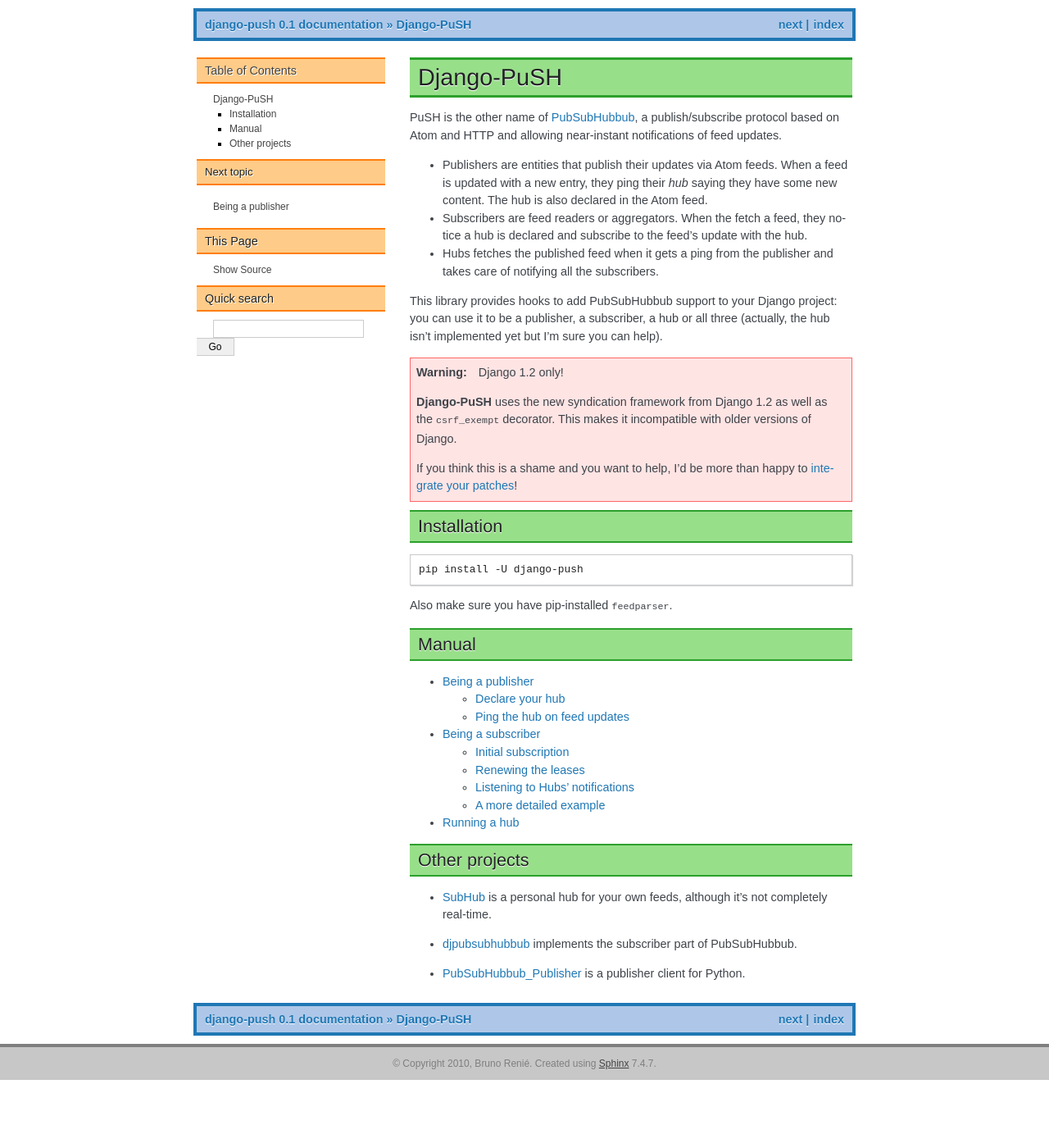
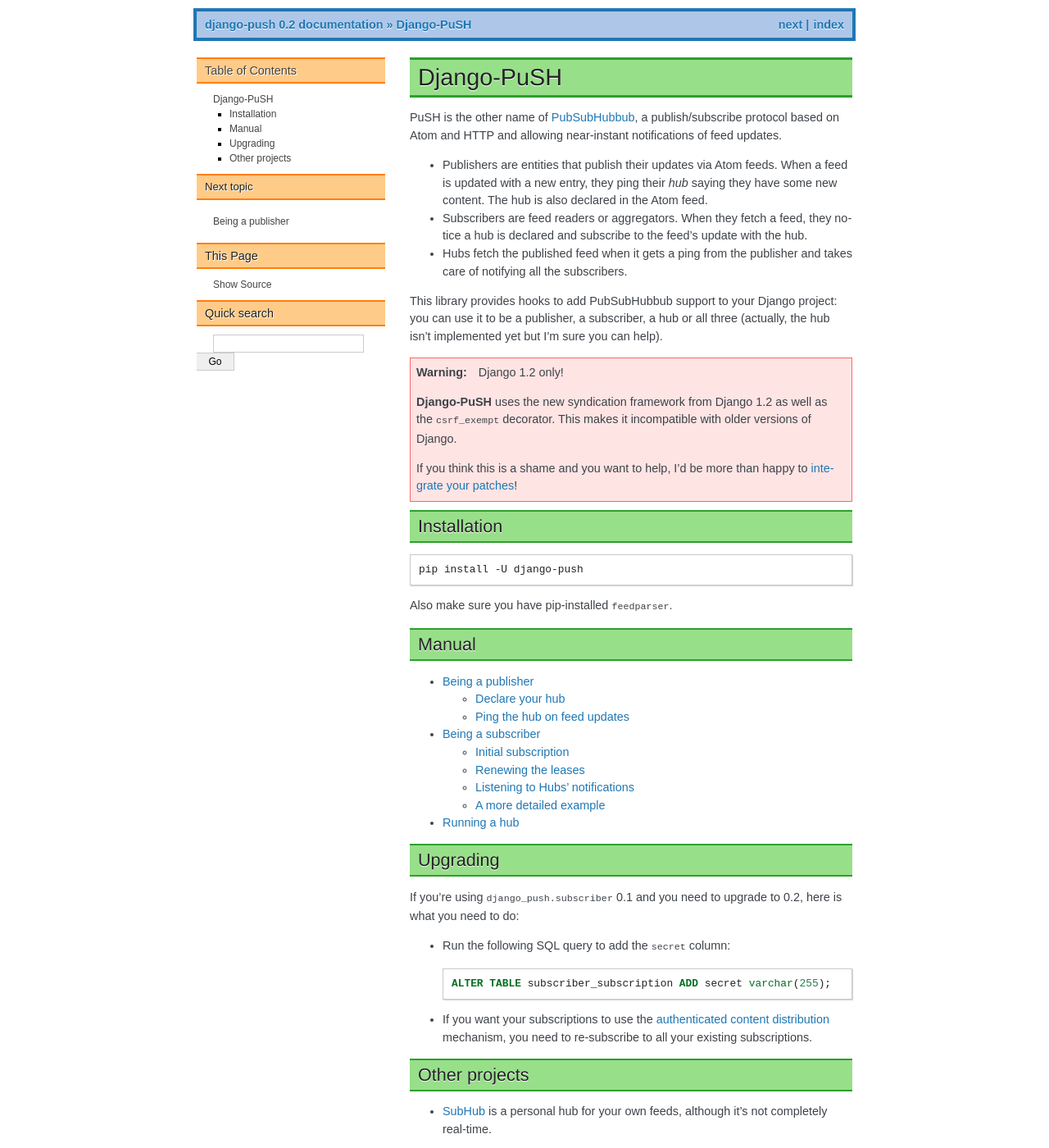
Before and after one commit to brutasse/django-push, a Sphinx documentation site: the page built from docs/index.rst, in a window 1280 px wide and 1400 px high. Shown: the whole window at 82% size. Built offline with Sphinx 7.4.7, drawn with Linux system fonts in a browser that asks for light colours; some of the changed text lies outside the part shown.

Commit message:
Added Authenticated Content Distribution, bump to 0.2

```diff
--- a/README.rst
+++ b/README.rst
@@ -20,3 +20,9 @@
   Then run the tests::
 
       ./bin/test
+
+Changelog
+---------
+
+* 0.2 - 2010-08-12: signature handling of content distribution requests
+* 0.1 - 2010-08-11: initial release
--- a/docs/conf.py
+++ b/docs/conf.py
@@ -45,9 +45,9 @@
 # built documents.
 #
 # The short X.Y version.
-version = '0.1'
+version = '0.2'
 # The full version, including alpha/beta/rc tags.
-release = '0.1'
+release = '0.2'
 
 # The language for content autogenerated by Sphinx. Refer to documentation
 # for a list of supported languages.
--- a/docs/index.rst
+++ b/docs/index.rst
@@ -13,10 +13,10 @@
   feed is updated with a new entry, they ping their *hub* saying they have
   some new content. The hub is also declared in the Atom feed.
 
-* Subscribers are feed readers or aggregators. When the fetch a feed, they
+* Subscribers are feed readers or aggregators. When they fetch a feed, they
   notice a hub is declared and subscribe to the feed's update with the hub.
 
-* Hubs fetches the published feed when it gets a ping from the publisher and
+* Hubs fetch the published feed when it gets a ping from the publisher and
   takes care of notifying all the subscribers.
 
 .. _PubSubHubbub: http://code.google.com/p/pubsubhubbub/
@@ -55,6 +55,23 @@
    subscriber
    hub
 
+Upgrading
+---------
+
+If you're using ``django_push.subscriber`` 0.1 and you need to upgrade to 0.2,
+here is what you need to do:
+
+* Run the following SQL query to add the ``secret`` column:
+
+  .. code-block:: sql
+
+    ALTER TABLE subscriber_subscription ADD secret varchar(255);
+
+* If you want your subscriptions to use the `authenticated content
+  distribution`_ mechanism, you need to re-subscribe to all your existing
+  subscriptions.
+
+.. _authenticated content distribution: http://pubsubhubbub.googlecode.com/svn/trunk/pubsubhubbub-core-0.3.html#authednotify
 
 Other projects
 --------------
--- a/setup.py
+++ b/setup.py
@@ -7,7 +7,7 @@
 
 setup(
     name = 'django-push',
-    version = '0.1.1',
+    version = '0.2',
     url = 'http://github.com/brutasse/django-push',
     license = 'BSD',
     description = 'PubSubHubbub (PuSH) support for Django',
```
Also changed, not shown: 2 other files.
